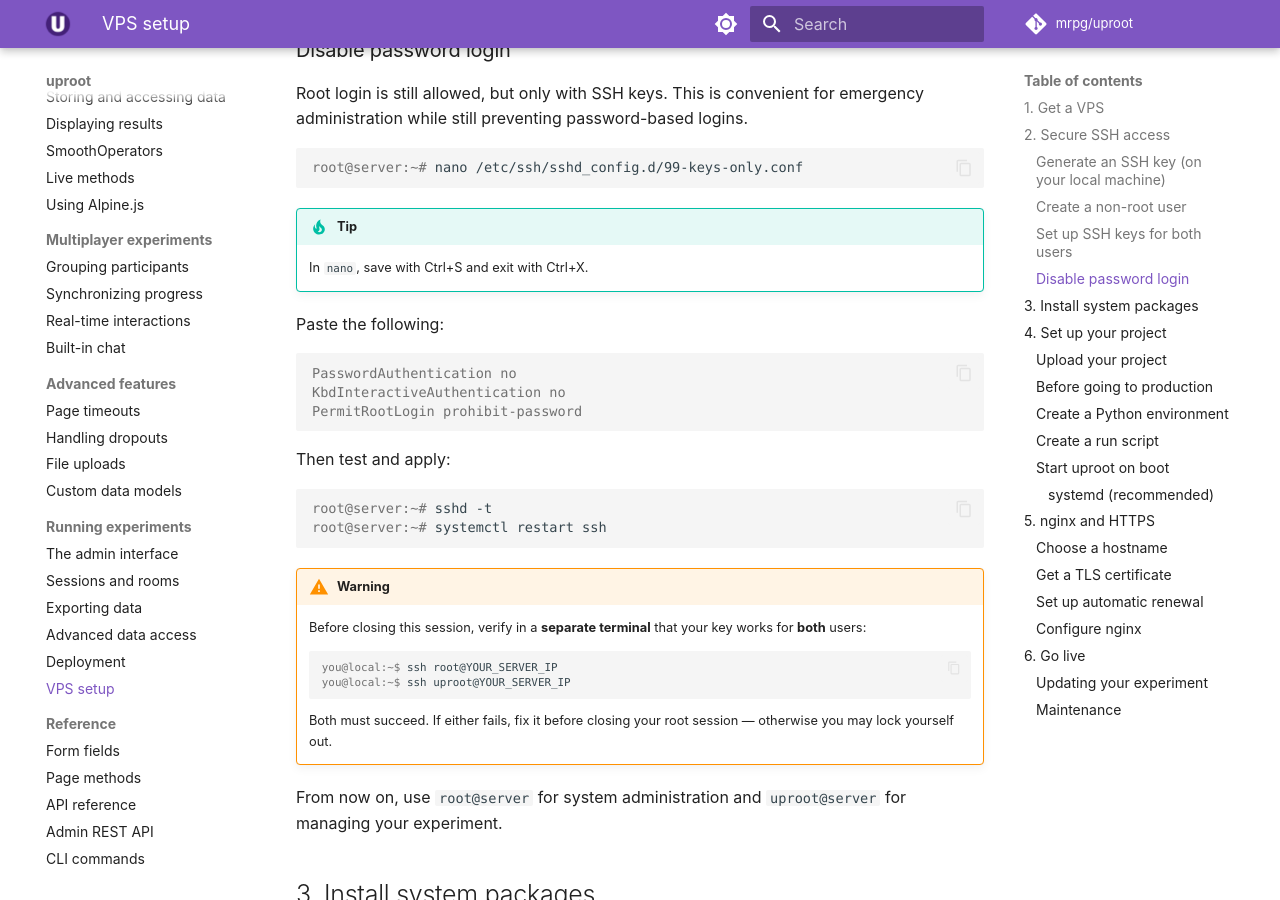
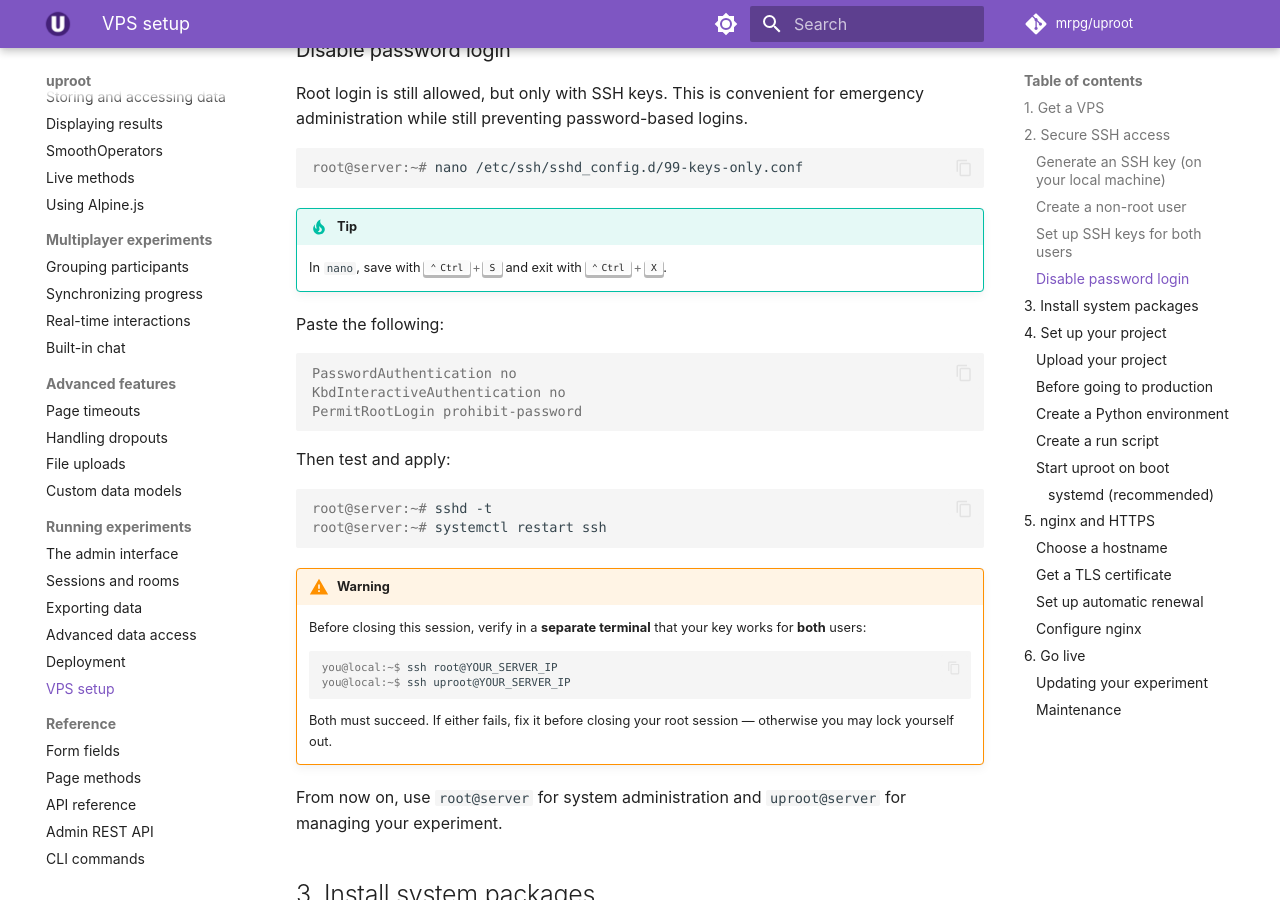
Before and after one commit to mrpg/uproot-docs, an MkDocs documentation site: the page built from docs/running/vps-setup.md, in a window 1280 px wide and 900 px high, scrolled down 1477 px. Built offline with MkDocs 1.6.1 and Material for MkDocs 9.7.7, drawn with Linux system fonts in a browser that asks for light colours; comment, search, counter and statistics services are not loaded.

````diff
--- a/docs/running/vps-setup.md
+++ b/docs/running/vps-setup.md
@@ -64,7 +64,7 @@ root@server:~# nano /etc/ssh/sshd_config.d/99-keys-only.conf
 ```
 
 !!! tip
-    In `nano`, save with Ctrl+S and exit with Ctrl+X.
+    In `nano`, save with ++ctrl+s++ and exit with ++ctrl+x++.
 
 Paste the following:
 
````
